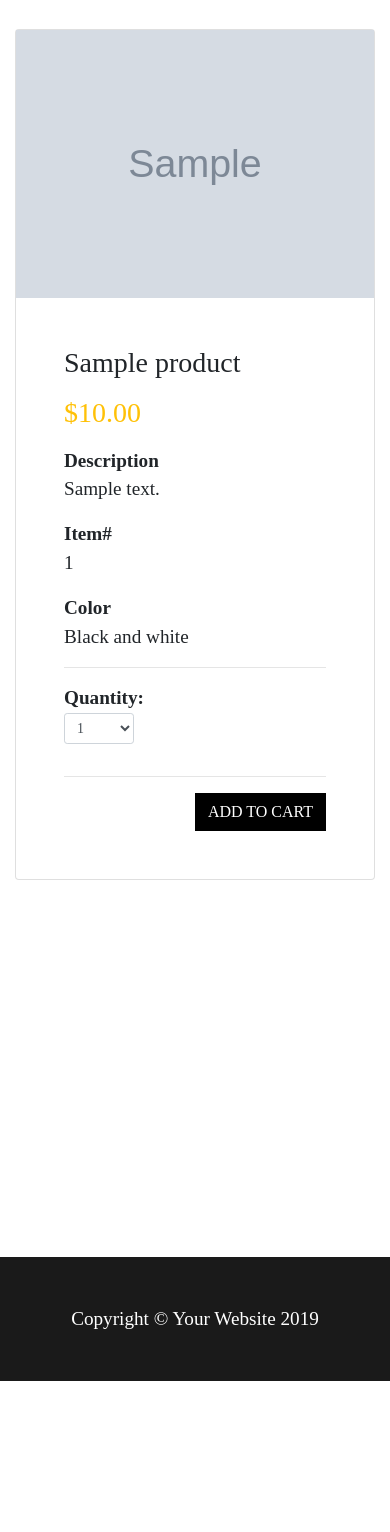
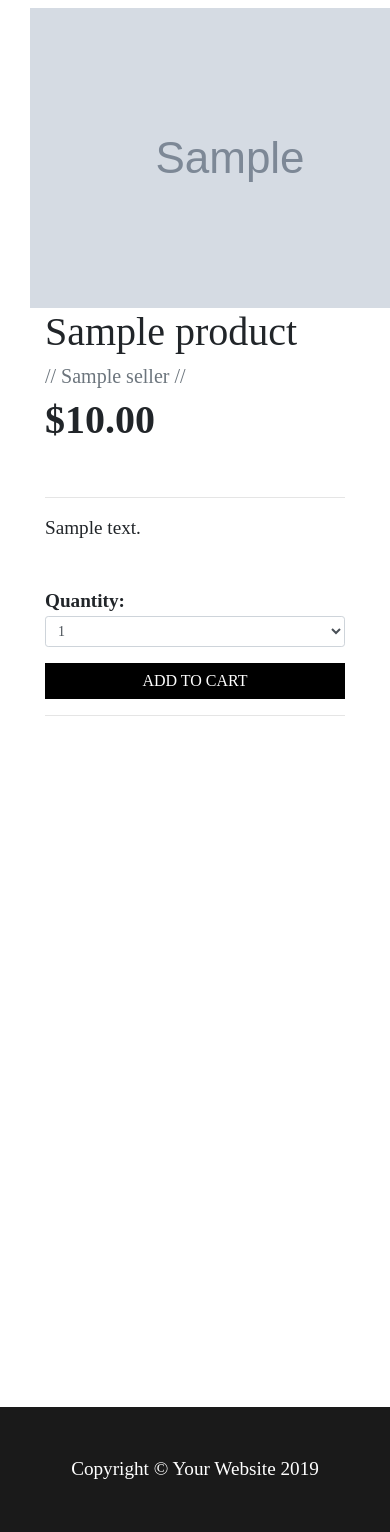
Before and after one commit to michaelpermyashkin/Cloudland, a Django app: a page that uses stitch/store/templates/store/view-item.html in a window 390 px wide; the page is wider, and only the part inside the window is pictured. Shown: the part 70-1602 px from the top of that part. Before the commit the page ends 1451 px from the top of that part, so only its background shows below. Run offline with Django 3.2, Linux system fonts and the light colour scheme; tables that the repository leaves empty hold one stand-in row (values such as "Sample post"); grey boxes marked "Sample" are stand-in pictures; parts of the project's set-up code (start-up, migrations or seed data) failed here and were passed over; some libraries are stand-ins or nearby versions; some web fonts are replaced.

Commit message:
view item page needs more work on responsivness

```diff
--- a/stitch/store/static/store/css/base-styles.css
+++ b/stitch/store/static/store/css/base-styles.css
@@ -6,6 +6,13 @@
     font-family: 'Darker Grotesque' !important;
     /* font-family: 'Gill Sans', 'Gill Sans MT', Calibri, 'Trebuchet MS', sans-serif !important; */
     height: 100vh;
+}
+
+.btn {
+    background-color: #000;
+    color: #FFF;
+    padding: 5px 10px;
+    border-radius: 0;
 }
 
 .button:active,
--- a/stitch/store/static/store/css/view-item-styles.css
+++ b/stitch/store/static/store/css/view-item-styles.css
@@ -5,31 +5,98 @@
     font-size: 1.2rem;
 }
 
-.card {
-    margin: 0 auto;
-    float: none;
-    margin-bottom: 10px;
-    max-width: 50rem;
+img {
+    max-width: 500px;
+    max-height: 50vh;
 }
 
-#product-image {
-    width: 100%;
-    height: auto;
+.btn {
+    width: 100% !important;
 }
 
-#btn-add-to-cart {
-    border-radius: 0;
-    color: rgb(255, 255, 255);
-    background-color: rgb(0, 0, 0);
+dl,
+.btn {
+    max-width: 325px;
 }
 
-#btn-add-to-cart:hover {
-    background-color: rgb(70, 70, 70);
+CSS .number-input input[type="number"] {
+    -webkit-appearance: textfield;
+    -moz-appearance: textfield;
+    appearance: textfield;
 }
 
-footer {
-    margin-top: 40vh;
-    width: 100%;
-    background-color: rgb(26, 26, 26);
-    padding: 0;
+.number-input input[type=number]::-webkit-inner-spin-button,
+.number-input input[type=number]::-webkit-outer-spin-button {
+    -webkit-appearance: none;
 }
+
+.number-input {
+    margin-bottom: 3rem;
+}
+
+.number-input button {
+    -webkit-appearance: none;
+    background-color: transparent;
+    border: none;
+    align-items: center;
+    justify-content: center;
+    cursor: pointer;
+    margin: 0;
+    position: relative;
+}
+
+.number-input button:before,
+.number-input button:after {
+    display: inline-block;
+    position: absolute;
+    content: '';
+    height: 2px;
+    transform: translate(-50%, -50%);
+}
+
+.number-input button.plus:after {
+    transform: translate(-50%, -50%) rotate(90deg);
+}
+
+.number-input input[type=number] {
+    text-align: center;
+}
+
+.number-input.number-input {
+    border: 1px solid #ced4da;
+    width: 10rem;
+    border-radius: .25rem;
+}
+
+.number-input.number-input button {
+    width: 2.6rem;
+    height: .7rem;
+}
+
+.number-input.number-input button.minus {
+    padding-left: 10px;
+}
+
+.number-input.number-input button:before,
+.number-input.number-input button:after {
+    width: .7rem;
+    background-color: #495057;
+}
+
+.number-input.number-input input[type=number] {
+    max-width: 4rem;
+    padding: .5rem;
+    border: 1px solid #ced4da;
+    border-width: 0 1px;
+    font-size: 1rem;
+    height: 2rem;
+    color: #495057;
+}
+
+@media not all and (min-resolution:.001dpcm) {
+    @supports (-webkit-appearance: none) and (stroke-color: transparent) {
+        .number-input.def-number-input.safari_only button:before, .number-input.def-number-input.safari_only button:after {
+            margin-top: -.3rem;
+        }
+    }
+}
--- a/stitch/store/templates/store/products-page.html
+++ b/stitch/store/templates/store/products-page.html
@@ -192,7 +192,7 @@
                         </h4>
                         <p id="seller-name">// {{product.seller.seller_listing_name }} //</p>
                         <!-- <p id="item-number">#{{ product.product_id }}</p> -->
-                        <p class="card-text" id="product-description">{{ product.description }}</p>
+                        <p class="card-text" id="product-description">{{ product.description_short }}</p>
                         <h5 id="product-price">${{ product.price | floatformat:2 }}</h5>
                     </div>
                 </div>
--- a/stitch/store/templates/store/view-item.html
+++ b/stitch/store/templates/store/view-item.html
@@ -9,52 +9,26 @@
 <link href="{% static 'store/css/view-item-styles.css' %}" rel="stylesheet">{% endblock styles %}
 <!-- fills content block in base template -->
 {% block content %}
-
-<div class="container">
-    <br> {% for p in product %}
-    <div class="card">
-        <div class="row">
-            <aside class="col-sm">
-                <div class="align-middle">
-                    <img id="product-image" src="{{ p.product_image.url }}">
+<div class="container mt-2">
+    {% for p in product %}
+    <div class="row m-auto">
+        <div class="col-md-6 text-center">
+            <img src="{{ p.product_image.url }}" alt="Product image">
         </div>
-            </aside>
-        </div>
-        <div class="row">
-            <aside class="col-sm">
-                <article class="card-body p-5 text-left">
-                    <h3 class="title mb-3">{{ p.product_name }}</h3>
-                    <!-- Price -->
-                    <p class="price-detail-wrap">
-                        <span class="price h3 text-warning">
-		                    <span class="num">${{ p.price }}</span>
-                        </span>
-                    </p>
-                    <!-- Description -->
-                    <dl class="item-property">
-                        <dt>Description</dt>
-                        <dd>
-                            <p>{{ p.description_full }}</p>
-                        </dd>
-                    </dl>
-                    <!-- Item number -->
-                    <dl class="param param-feature">
-                        <dt>Item#</dt>
-                        <dd>{{ p.product_id }}</dd>
-                    </dl>
-                    <!-- Color -->
-                    <dl class="param param-feature">
-                        <dt>Color</dt>
-                        <dd>Black and white</dd>
-                    </dl>
+        <div class="col-xl-6">
+            <div class="col-sm-12">
+                <h1>{{ p.product_name }}</h1>
+                <h5 class="text-muted">// {{ p.seller.seller_listing_name }} //</h5>
+                <h1><b>${{ p.price }}</b></h1>
+                <br>
                 <hr>
+                <p>{{ p.description_short }}</p>
+                <br>
                 <!-- Quantity -->
-                    <div class="row">
-                        <div class="col-sm-5">
                 <dl class="param param-inline">
                     <dt>Quantity: </dt>
                     <dd>
-                                    <select class="form-control form-control-sm" id="quantity_menu" onChange="getSelectedQuantity(this);" style="width:70px;">
+                        <select class="form-control form-control-sm" id="quantity_menu" onChange="getSelectedQuantity(this);">
                             <option value='1'> 1 </option>
                             <option value='2'> 2 </option>
                             <option value='3'> 3 </option>
@@ -63,25 +37,21 @@
                         </select>
                     </dd>
                 </dl>
-                        </div>
-                    </div>
-                    <hr>
-                    <div class="text-right">
+                <div style="margin-top: -1.5rem;">
                     <!-- Form to add product to cart -->
                     <form method="post" action="{% url 'add_to_cart' %}">
                         {% csrf_token %}
                         <input type="hidden" id="selected_quantity" name="selected_quantity">
-                            <button type="submit" class="btn" id="btn-add-to-cart" name="get-prod-info{{p.product_id}}" id="hidden-button">
+                        <button type="submit" class="btn border-0 rounded-0 mt-4" id="btn-add-to-cart" name="get-prod-info{{p.product_id}}" id="hidden-button">
                             ADD TO CART
                         </button>
                     </form>
                 </div>
-                </article>
-            </aside>
+                <hr>
+            </div>
         </div>
     </div>
     {% endfor %}
-    <br>
 </div>
 <script>
     function getSelectedQuantity(sel) {
```
Lines whose indentation alone changed are shown as unchanged.
